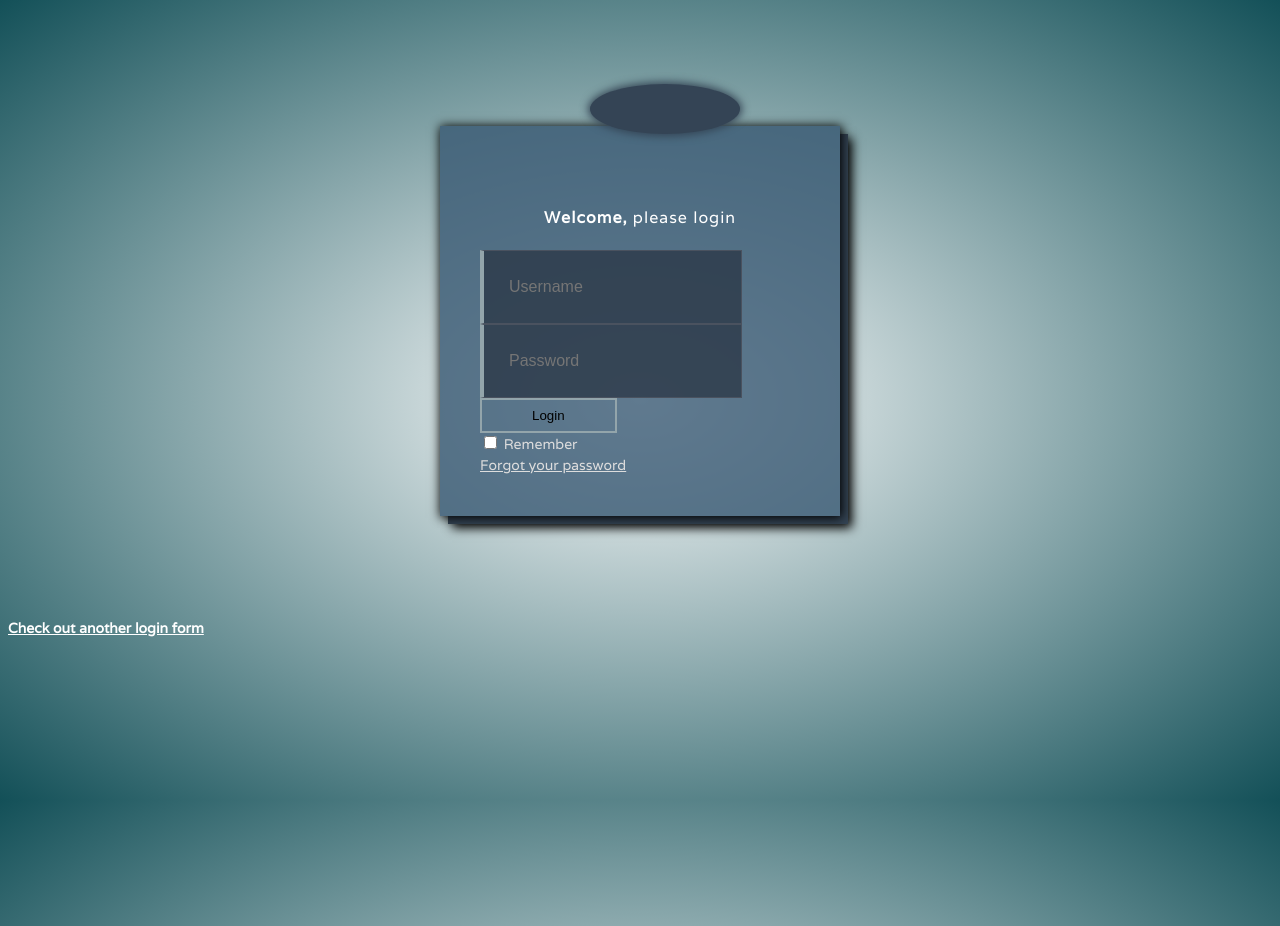
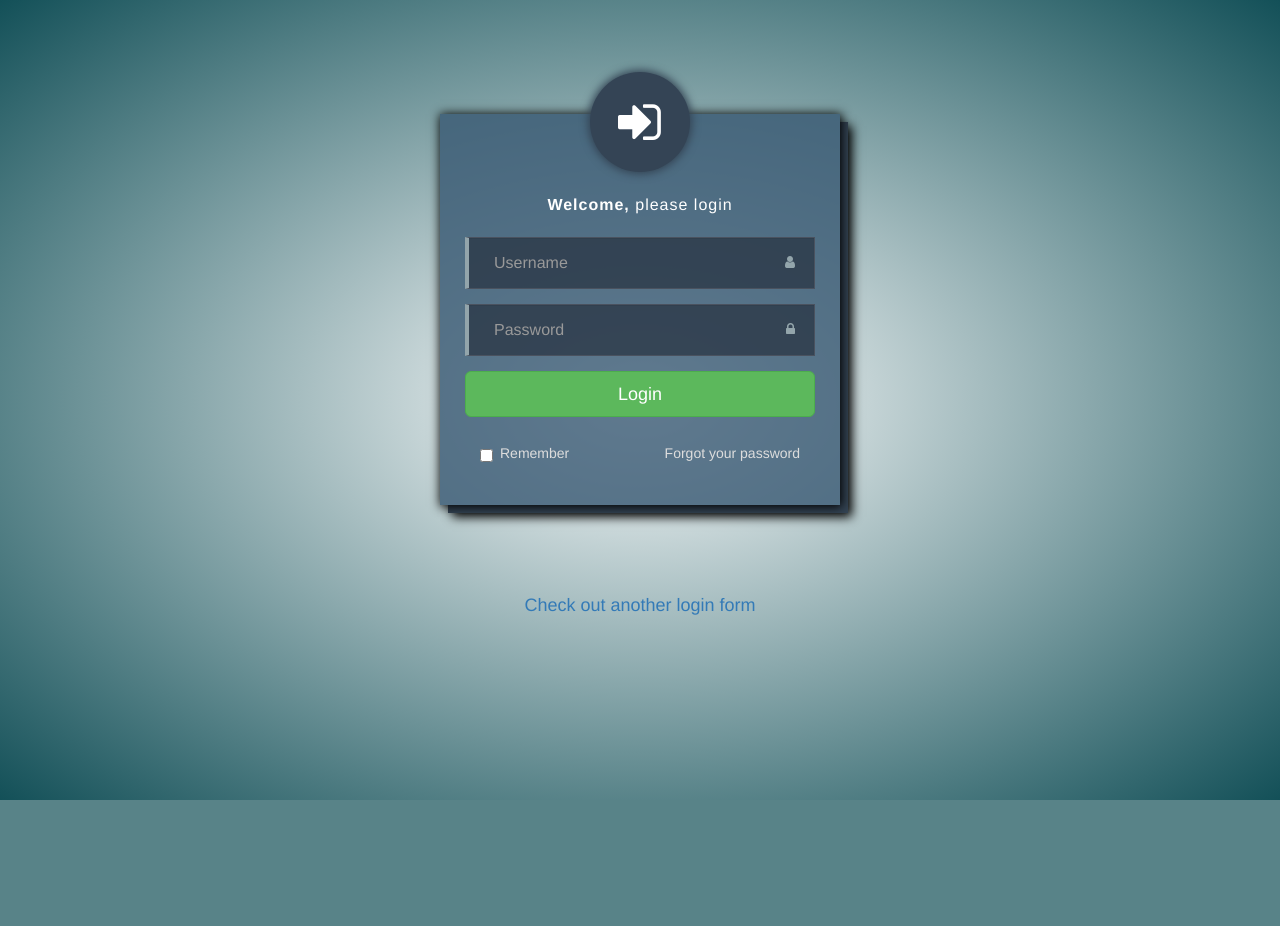
Before and after one commit to FsmTEK/kurtulus, a PHP site: page / in a window 1280 px wide. After the commit the page ends 800 px from the top, so only its background shows below. Run offline with PHP 8.4, Linux system fonts and the light colour scheme.

Commit message:
like projesi

```diff
--- a/index.php
+++ b/index.php
@@ -7,6 +7,9 @@
     <meta http-equiv="X-UA-Compatible" content="ie=edge">
     <title>Like Projesi</title>
     <link rel="stylesheet" href="gerek/girisekrani/savas.css">
+    <link rel="stylesheet" href="https://cdnjs.cloudflare.com/ajax/libs/twitter-bootstrap/3.3.7/css/bootstrap.min.css">
+    <link rel="stylesheet" href="https://maxcdn.bootstrapcdn.com/font-awesome/4.7.0/css/font-awesome.min.css">
+
 </head>
 <div id="particles-js"></div>
 <body class="login">
```
